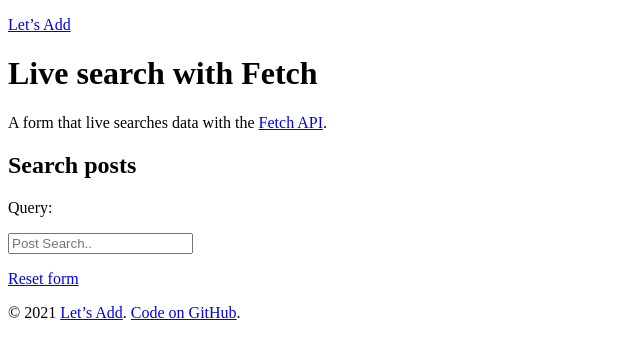
After one commit to richardcornish/letsadd, a Django app: page /fetch/ in a window 1280 px wide. The commit adds this page. Shown: the top 359 px of the page, without its empty margins (0-640 px from the left). Run offline with Django 3.2, Linux system fonts and the light colour scheme; some libraries are stand-ins or nearby versions.

Commit message:
Added fetch app

```diff
--- /dev/null
+++ b/letsadd/fetch/apps.py
@@ -0,0 +1,6 @@
+from django.apps import AppConfig
+
+
+class FetchConfig(AppConfig):
+    default_auto_field = 'django.db.models.BigAutoField'
+    name = 'fetch'
--- /dev/null
+++ b/letsadd/fetch/forms.py
@@ -0,0 +1,15 @@
+from django import forms
+from django.db.models import Q
+
+from .models import Post
+
+
+class SearchForm(forms.Form):
+    q = forms.CharField(label='Query', widget=forms.TextInput(attrs={
+        'autocomplete': 'off',
+        'placeholder': 'Post Search..',
+    }))
+
+    def get_results(self, query):
+        qs = Post.objects.filter(Q(title__icontains=query) | Q(content__icontains=query) | Q(image__icontains=query))
+        return qs
--- /dev/null
+++ b/letsadd/fetch/static/fetch/js/script.js
@@ -0,0 +1,48 @@
+var ajax = function (input_selector, url, results_selector, error_selector) {
+
+    var input = document.querySelector(input_selector);
+    var results = document.querySelector(results_selector);
+    var error = document.querySelector(error_selector);
+    var no_results = 'No results.'
+
+    var get_results = async (url) => {
+        var response = await fetch(url, {
+            headers: {
+                'Content-Type': 'application/x-www-form-urlencoded',
+                'X-Requested-With': 'XMLHttpRequest'
+            }
+        });
+        return await response.json();
+    };
+
+    var render_results = (data, error) => {
+        if (data.hasOwnProperty('object_list')) {
+            error.innerHTML = '';
+            if (data.object_list.length === 0) {
+                results.innerHTML = `<p>${no_results}</p>`;
+            } else {
+                results.innerHTML = `<ul>${data.object_list.map(item => `<li><a href="${item.fields.get_absolute_url}">${item.fields.title}</a></li>`).join('')}</ul>`;
+            }
+        } else if (data.hasOwnProperty('errors')) {
+            results.innerHTML = '';
+            for (var field in data.errors) {
+                var selector = document.querySelector('.error-id_' + field);
+                let lis = '';
+                for (var error of data.errors[field]) {
+                    lis += `<li>${error}</li>`;
+                }
+                selector.innerHTML = `<ul>${lis}</ul>`;
+            }
+        };
+    };
+
+    input.addEventListener('keyup', (event) => {
+        var params = new URLSearchParams();
+        params.append(input.name, input.value);
+        window.history.replaceState({}, '', `${location.pathname}?${params}`);
+        get_results(`${url}?${params}`).then(data => {
+            render_results(data, error);
+        });
+    });
+
+};
--- /dev/null
+++ b/letsadd/fetch/urls.py
@@ -0,0 +1,11 @@
+from django.urls import path
+
+from .views import PostDetailView, SearchView
+
+
+app_name = 'fetch'
+
+urlpatterns = [
+    path('<int:pk>/', PostDetailView.as_view(), name='post_detail'),
+    path('', SearchView.as_view(), name='search'),
+]
--- /dev/null
+++ b/letsadd/fetch/views.py
@@ -0,0 +1,62 @@
+import json
+
+from django.core import serializers
+from django.http import JsonResponse
+from django.views.generic import DetailView, FormView
+
+from .forms import SearchForm
+from .models import Post
+
+
+class SearchView(FormView):
+    form_class = SearchForm
+    template_name = 'fetch/search.html'
+
+    def request_is_ajax(self):
+        return self.request.headers.get('X-Requested-With') == 'XMLHttpRequest'
+
+    def get(self, request, *args, **kwargs):
+        if request.GET:
+            form = self.get_form()
+            if form.is_valid():
+                return self.form_valid(form)
+            else:
+                return self.form_invalid(form)
+        return super().get(request, *args, **kwargs)
+
+    def get_form_kwargs(self):
+        kwargs = super().get_form_kwargs()
+        if self.request.method == 'GET' and self.request.GET:
+            kwargs['data'] = self.request.GET
+        return kwargs
+
+    def form_valid(self, form):
+        query = form.cleaned_data['q']
+        queryset = form.get_results(query)
+        kwargs = {
+            'query': query,
+            'object_list': queryset,
+        }
+        if self.request_is_ajax():
+            object_list = json.loads(serializers.serialize('json', queryset, fields=('title', 'content', 'image')))
+
+            # Hack the URL in. This is ugly.
+            for obj in object_list:
+                obj['fields']['get_absolute_url'] = queryset.get(pk=obj['pk']).get_absolute_url()
+            kwargs['object_list'] = object_list
+
+            return JsonResponse(kwargs)
+        return self.render_to_response(self.get_context_data(**kwargs))
+
+    def form_invalid(self, form):
+        response = super().form_invalid(form)
+        if self.request_is_ajax():
+            kwargs = {
+                'errors': form.errors,
+            }
+            return JsonResponse(kwargs, status=400)
+        return response
+
+
+class PostDetailView(DetailView):
+    model = Post
--- a/letsadd/letsadd/settings.py
+++ b/letsadd/letsadd/settings.py
@@ -49,6 +49,8 @@ INSTALLED_APPS = [
     'initial',
     'oscars',
     'choices',
+    'twilidator',
+    'fetch',
 ]
 
 MIDDLEWARE = [
--- a/letsadd/letsadd/urls.py
+++ b/letsadd/letsadd/urls.py
@@ -15,5 +15,7 @@ urlpatterns = [
     path('alphabetize/', include('alphabetize.urls')),
     path('warhammer/', include('warhammer.urls')),
     path('choices/', include('choices.urls')),
+    path('twilidator/', include('twilidator.urls')),
+    path('fetch/', include('fetch.urls')),
     path('', home, name='home'),
 ]
--- /dev/null
+++ b/letsadd/templates/fetch/search.html
@@ -0,0 +1,71 @@
+{% extends 'base.html' %}
+
+{% load static %}
+
+
+{% block title %}Live search with Fetch &#8226; {{ block.super }}{% endblock %}
+
+
+{% block content %}
+
+<h1>Live search with Fetch</h1>
+
+<p>A form that live searches data with the <a href="https://developer.mozilla.org/en-US/docs/Web/API/Fetch_API">Fetch API</a>.</p>
+
+<h2>Search posts</h2>
+
+{% if form.non_field_errors %}
+<ul>
+    {% for error in form.non_field_errors %}
+    <li>{{ error }}</li>
+    {% endfor %}
+</ul>
+{% endif %}
+
+<form method="get" action="{% url 'fetch:search' %}">
+    {% for hidden in form.hidden_fields %}
+        <div>{{ hidden }}</div>
+    {% endfor %}
+    {% for field in form.visible_fields %}
+        <div class="error error-{{ field.id_for_label }}">
+        {% if field.errors %}
+            <ul>
+                {% for error in field.errors %}
+                <li>{{ error }}</li>
+                {% endfor %}
+            </ul>
+        {% endif %}
+        </div>
+        <p>{{ field.label_tag }}</p>
+        <p>{{ field }}</p>
+        {% if field.help_text %}
+            <p>{{ field.help_text }}</p>
+        {% endif %}
+    {% endfor %}
+</form>
+
+<div class="results">
+{% if query %}
+    {% if object_list %}
+        <ul>
+            {% for obj in object_list %}
+            <li><a href="{{ obj.get_absolute_url }}">{{ obj }}</a></li>
+            {% endfor %}
+        </ul>
+    {% else %}
+        <p>No results.</p>
+    {% endif %}
+{% endif %}
+</div>
+
+<p><a href="{% url 'fetch:search' %}">Reset form</a></p>
+
+{% endblock %}
+
+
+{% block scripts %}
+<script src="{% static 'fetch/js/script.js' %}"></script>
+<script>
+    ajax("input[name='q']", "http{% if request.is_secure %}s{% endif %}://{{ request.get_host }}{% url 'fetch:search' %}", ".results", ".error");
+</script>
+{% endblock %}
```
Also changed, not shown: letsadd/fetch/models.py (added, +14 -0 lines), letsadd/templates/fetch/post_detail.html (added, +33 -0 lines), letsadd/templates/home.html (+8 -0 lines), letsadd/fetch/__init__.py (added), letsadd/fetch/migrations/0001_initial.py (added), letsadd/fetch/migrations/__init__.py (added), 2 other files.
